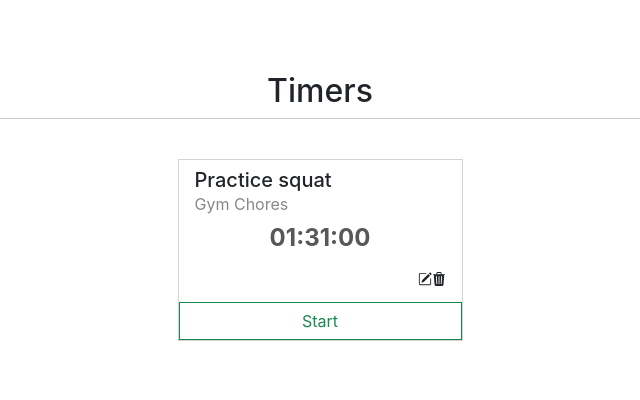
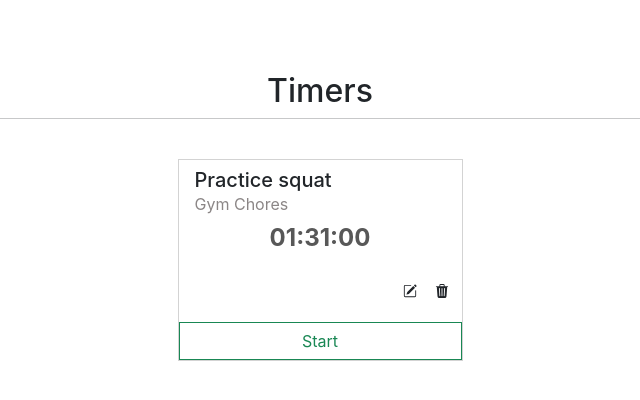
Before and after one commit to acuellarh/React-hooks-chrometer, a React (Create React App) app: page / in a window 1280 px wide. Shown: the top 400 px of the page, without its empty margins (320-960 px from the left). Built offline with nearby package versions, Linux system fonts and the light colour scheme.

Commit message:
Adjust some styles

```diff
--- a/src/components/DeleteIcon.js
+++ b/src/components/DeleteIcon.js
@@ -1,7 +1,9 @@
 export const DeleteIcon = () => {
   return (
-    <svg className="mx-1" xmlns="http://www.w3.org/2000/svg" width="14" height="14" fill="currentColor" class="bi bi-trash3-fill" viewBox="0 0 16 16">
-      <path d="M11 1.5v1h3.5a.5.5 0 0 1 0 1h-.538l-.853 10.66A2 2 0 0 1 11.115 16h-6.23a2 2 0 0 1-1.994-1.84L2.038 3.5H1.5a.5.5 0 0 1 0-1H5v-1A1.5 1.5 0 0 1 6.5 0h3A1.5 1.5 0 0 1 11 1.5Zm-5 0v1h4v-1a.5.5 0 0 0-.5-.5h-3a.5.5 0 0 0-.5.5ZM4.5 5.029l.5 8.5a.5.5 0 1 0 .998-.06l-.5-8.5a.5.5 0 1 0-.998.06Zm6.53-.528a.5.5 0 0 0-.528.47l-.5 8.5a.5.5 0 0 0 .998.058l.5-8.5a.5.5 0 0 0-.47-.528ZM8 4.5a.5.5 0 0 0-.5.5v8.5a.5.5 0 0 0 1 0V5a.5.5 0 0 0-.5-.5Z"/>
-    </svg>
+    <button className="btn mx-1 p-1">
+      <svg xmlns="http://www.w3.org/2000/svg" width="14" height="14" fill="currentColor" class="bi bi-trash3-fill" viewBox="0 0 16 16">
+        <path d="M11 1.5v1h3.5a.5.5 0 0 1 0 1h-.538l-.853 10.66A2 2 0 0 1 11.115 16h-6.23a2 2 0 0 1-1.994-1.84L2.038 3.5H1.5a.5.5 0 0 1 0-1H5v-1A1.5 1.5 0 0 1 6.5 0h3A1.5 1.5 0 0 1 11 1.5Zm-5 0v1h4v-1a.5.5 0 0 0-.5-.5h-3a.5.5 0 0 0-.5.5ZM4.5 5.029l.5 8.5a.5.5 0 1 0 .998-.06l-.5-8.5a.5.5 0 1 0-.998.06Zm6.53-.528a.5.5 0 0 0-.528.47l-.5 8.5a.5.5 0 0 0 .998.058l.5-8.5a.5.5 0 0 0-.47-.528ZM8 4.5a.5.5 0 0 0-.5.5v8.5a.5.5 0 0 0 1 0V5a.5.5 0 0 0-.5-.5Z"/>
+      </svg>
+    </button>
   )
 }
--- a/src/components/EditIcon.js
+++ b/src/components/EditIcon.js
@@ -1,8 +1,10 @@
 export const EditIcon = () => {
   return (
-    <svg className="mx-1" xmlns="http://www.w3.org/2000/svg" width="14" height="14" fill="currentColor" class="bi bi-pencil-square" viewBox="0 0 16 16">
-      <path d="M15.502 1.94a.5.5 0 0 1 0 .706L14.459 3.69l-2-2L13.502.646a.5.5 0 0 1 .707 0l1.293 1.293zm-1.75 2.456-2-2L4.939 9.21a.5.5 0 0 0-.121.196l-.805 2.414a.25.25 0 0 0 .316.316l2.414-.805a.5.5 0 0 0 .196-.12l6.813-6.814z"/>
-      <path fill-rule="evenodd" d="M1 13.5A1.5 1.5 0 0 0 2.5 15h11a1.5 1.5 0 0 0 1.5-1.5v-6a.5.5 0 0 0-1 0v6a.5.5 0 0 1-.5.5h-11a.5.5 0 0 1-.5-.5v-11a.5.5 0 0 1 .5-.5H9a.5.5 0 0 0 0-1H2.5A1.5 1.5 0 0 0 1 2.5v11z"/>
-    </svg>
+    <button className="btn mx-1 p-1">
+      <svg xmlns="http://www.w3.org/2000/svg" width="14" height="14" fill="currentColor" class="bi bi-pencil-square" viewBox="0 0 16 16">
+        <path d="M15.502 1.94a.5.5 0 0 1 0 .706L14.459 3.69l-2-2L13.502.646a.5.5 0 0 1 .707 0l1.293 1.293zm-1.75 2.456-2-2L4.939 9.21a.5.5 0 0 0-.121.196l-.805 2.414a.25.25 0 0 0 .316.316l2.414-.805a.5.5 0 0 0 .196-.12l6.813-6.814z"/>
+        <path fill-rule="evenodd" d="M1 13.5A1.5 1.5 0 0 0 2.5 15h11a1.5 1.5 0 0 0 1.5-1.5v-6a.5.5 0 0 0-1 0v6a.5.5 0 0 1-.5.5h-11a.5.5 0 0 1-.5-.5v-11a.5.5 0 0 1 .5-.5H9a.5.5 0 0 0 0-1H2.5A1.5 1.5 0 0 0 1 2.5v11z"/>
+      </svg>
+    </button>
   )
 }
--- a/src/components/Timers.js
+++ b/src/components/Timers.js
@@ -11,7 +11,7 @@ export const Timers = () => {
           <div className="px-3">
             <p className="gray-dark-color fs-4 fw-bolder d-flex justify-content-center">01:31:00</p>
           </div>
-          <div className="mb-3 d-flex flex-row-reverse mx-3">
+          <div className="mb-3 d-flex flex-row-reverse mx-1">
             <DeleteIcon/>
             <EditIcon/>
           </div>
--- a/src/index.css
+++ b/src/index.css
@@ -23,3 +23,7 @@ code {
 .gray-dark-color {
   color: rgb(88,88,88) !important;
 }
+
+.btn {
+  box-shadow: nome !important;
+}
```
